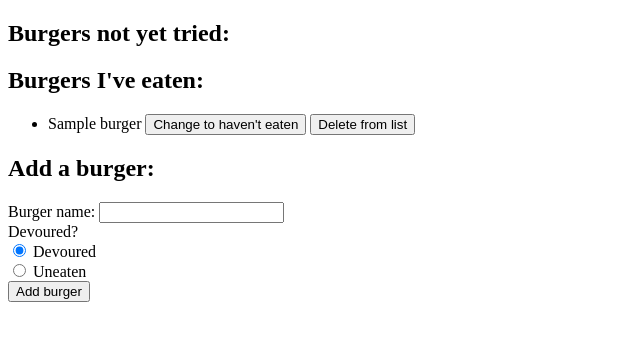
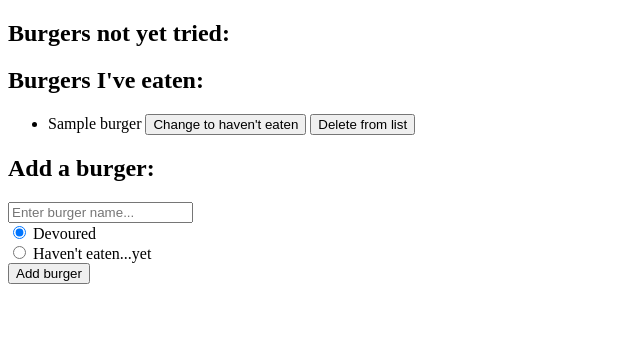
Before and after one commit to jonmeidell/burger, a Node server app: template views/index.handlebars in a window 1280 px wide. Shown: the top 341 px of the page, without its empty margins (0-640 px from the left). Run offline with Node 20, Linux system fonts and the light colour scheme; the template is opened without the code that fills it: most values are stand-ins (such as "Sample title", 1, 10 or a date in 2020); some libraries are stand-ins or nearby versions.

Commit message:
file clean-up

```diff
--- a/views/index.handlebars
+++ b/views/index.handlebars
@@ -20,15 +20,12 @@
 <h2>Add a burger:</h2>
 <form class="create-form">
 	<div class="form-group">
-		<label for="burg">Burger name:</label>
-		<input type="text" id="burg" name="name">
+		<input type="text" id="burg" name="name" placeholder="Enter burger name...">
 	</div>
 	<div class="form-group">
-		<label for="devour">Devoured?</label>
-		<br>
 		<input type="radio" name="devour" value="1" checked> Devoured
 		<br>
-		<input type="radio" name="devour" value="0"> Uneaten
+		<input type="radio" name="devour" value="0"> Haven't eaten...yet
 	</div>
-	<button type="submit">Add burger</button>
+	<button type="submit" class="submit btn btn-block btn-lg btn-info">Add burger</button>
 </form>
--- a/views/partials/devoured.handlebars
+++ b/views/partials/devoured.handlebars
@@ -1,10 +1,10 @@
 <li>
 	{{burger_name}}
 
-	<button class="change-devoured" data-id="{{id}}" data-newdevoured="{{devoured}}">
+	<button class="change-devoured btn btn-block btn-lg btn-warning" data-id="{{id}}" data-newdevoured="{{devoured}}">
 		{{#if devoured}}Change to haven't eaten{{else}}Change to devoured{{/if}}
 	</button>
-	<button class="delete" data-id="{{id}}">
+	<button class="delete btn btn-block btn-lg btn-danger" data-id="{{id}}">
 		Delete from list
 	</button>
 </li>
```
